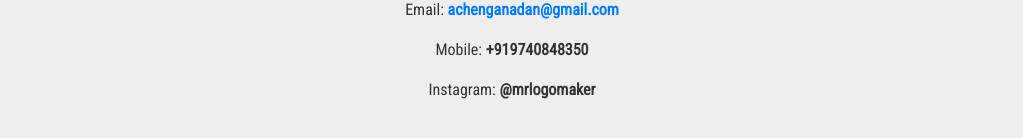
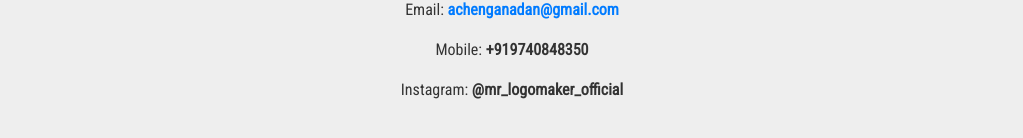
Before and after one commit to mrlogomaker/mrlogomaker.github.io, a plain HTML site: page index.html in a window 1280 px wide. Shown: the part 2232-2370 px from the top of the page, without its empty margins (128-1151 px from the left). Drawn offline with nearby package versions, Linux system fonts and the light colour scheme.

Commit message:
fixed instagram name

```diff
--- a/index.html
+++ b/index.html
@@ -103,7 +103,7 @@
           <strong>+919740848350</strong>
         </p>
         <p>Instagram:
-          <strong>@mrlogomaker</strong>
+          <strong>@mr_logomaker_official</strong>
         </p>
       </footer>
 </body>
```
